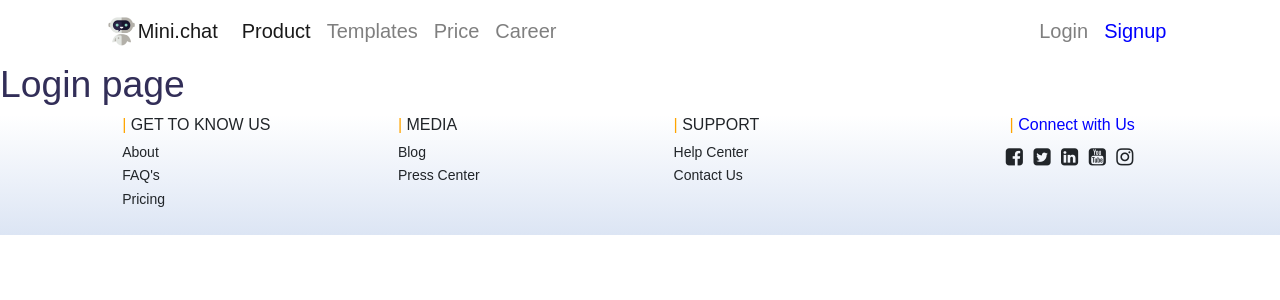
After one commit to WorkEric/spweb, a Django app: page /login/ in a window 1280 px wide. The commit adds this page. Shown: the top 300 px of the page. Run offline with Django 3.2, Linux system fonts and the light colour scheme; parts of the project's set-up code (start-up, migrations or seed data) failed here and were passed over; some libraries are stand-ins or nearby versions.

Commit message:
add routes

```diff
--- a/src/chatbot/urls.py
+++ b/src/chatbot/urls.py
@@ -10,5 +10,11 @@ app_name = 'chatbot'
 
 urlpatterns = [
     path('', views.index, name='index'),
+    path('login/', views.login, name='login'),
+    path('signup/', views.signup, name='signup'),
     path('templates/', views.chatbot_template, name='chatbot_template'),
+    path('template/detail', views.chatbot_template_detail, name='chatbot_template_detail'),
+    path('price/', views.price, name='price'),
+    path('career/', views.career, name='career'),
+
 ]
--- a/src/chatbot/views.py
+++ b/src/chatbot/views.py
@@ -7,6 +7,21 @@ from django.shortcuts import render
 
 HOME_PAGE = 'home.html'
 TEMPLATE_PAGE = 'chatbot_template.html'
+TEMPLATE_DETAIL_PAGE = 'chatbot_template_detail.html'
+PRICE_PAGE = 'price.html'
+CAREER_PAGE = 'career.html'
+LOGIN_PAGE = 'login.html'
+SIGNUP_PAGE = 'signup.html'
+
+
+def login(request):
+    """Login page"""
+    return render(request, LOGIN_PAGE)
+
+
+def signup(request):
+    """Sign up page"""
+    return render(request, SIGNUP_PAGE)
 
 
 def index(request):
@@ -17,3 +32,18 @@ def index(request):
 def chatbot_template(request):
     """chatbot template page"""
     return render(request, TEMPLATE_PAGE)
+
+
+def chatbot_template_detail(request):
+    """Chatbot template detail"""
+    return render(request, TEMPLATE_DETAIL_PAGE)
+
+
+def price(request):
+    """Chatbot service price"""
+    return render(request, PRICE_PAGE)
+
+
+def career(request):
+    """Career page"""
+    return render(request, CAREER_PAGE)
--- a/src/template/base.html
+++ b/src/template/base.html
@@ -35,22 +35,22 @@
                     <a class="nav-link" href="/">Product <span class="sr-only">(current)</span></a>
                   </li>
                   <li class="nav-item">
-                    <a class="nav-link" href="/templates">Templates</a>
+                    <a class="nav-link" href="{% url 'chatbot:chatbot_template' %}">Templates</a>
                   </li>
                   <li class="nav-item">
-                    <a class="nav-link" href="#">Price</a>
+                    <a class="nav-link" href="{% url 'chatbot:price' %}">Price</a>
                   </li>
                   <li class="nav-item">
-                    <a class="nav-link" href="#">Career</a>
+                    <a class="nav-link" href="{% url 'chatbot:career' %}">Career</a>
                   </li>
                 </ul>
                 <div class="my-2 my-lg-0" id="signInUp">
                   <ul class="navbar-nav mr-auto">
                       <li class="nav-item">
-                        <a class="nav-link" href="#">Login</a>
+                        <a class="nav-link" href="{% url 'chatbot:login' %}">Login</a>
                       </li>
                       <li class="nav-item">
-                        <a class="nav-link" id="signUp" href="#">Signup</a>
+                        <a class="nav-link" id="signUp" href="{% url 'chatbot:signup' %}">Signup</a>
                       </li>
                     </ul>
                 </div>
--- /dev/null
+++ b/src/template/login.html
@@ -0,0 +1,7 @@
+{% extends 'base.html' %}
+{% block body %}
+{% load static %}
+
+<h1>Login page</h1>
+
+{% endblock %}
```
Also changed, not shown: src/template/career.html (added, +7 -0 lines), src/template/chatbot_template_detail.html (added, +7 -0 lines), src/template/price.html (added, +7 -0 lines), src/template/signup.html (added, +7 -0 lines).
